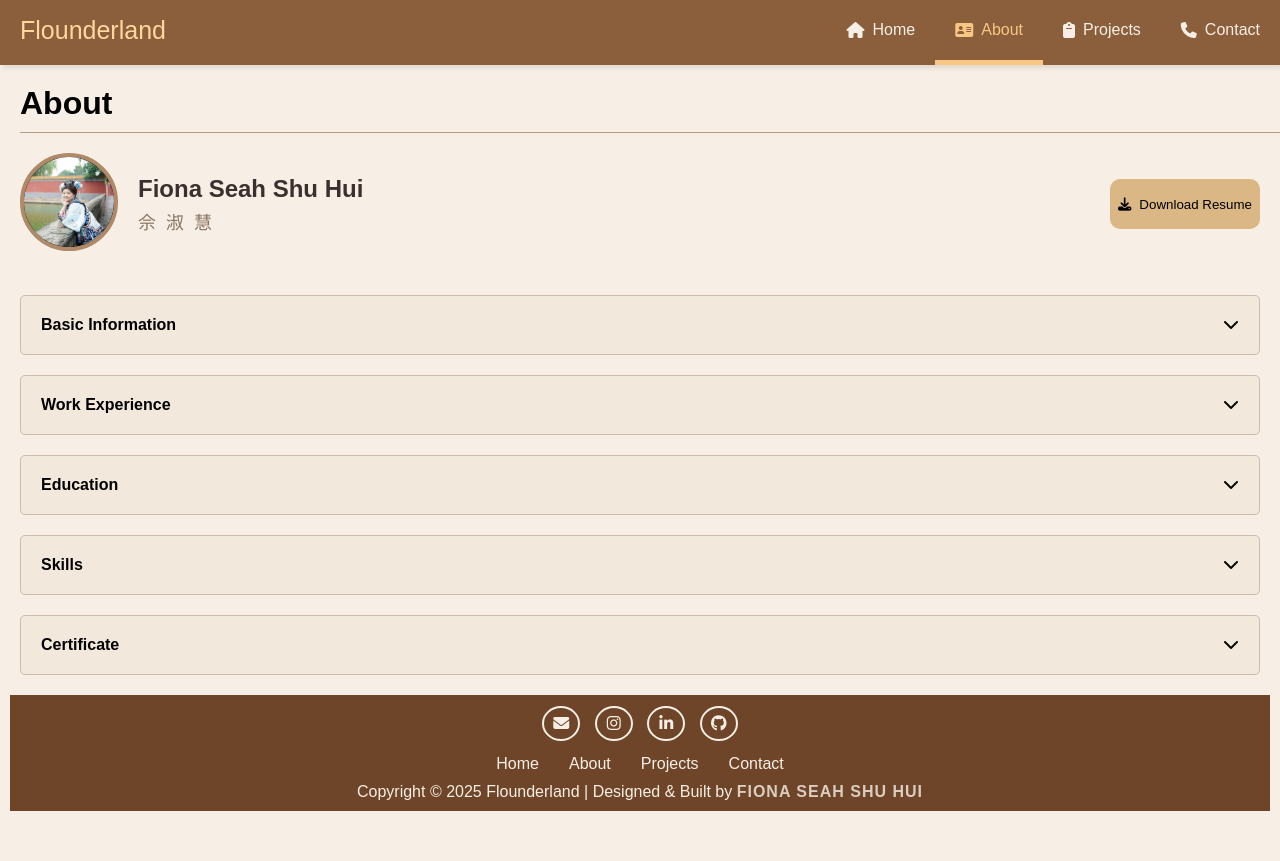
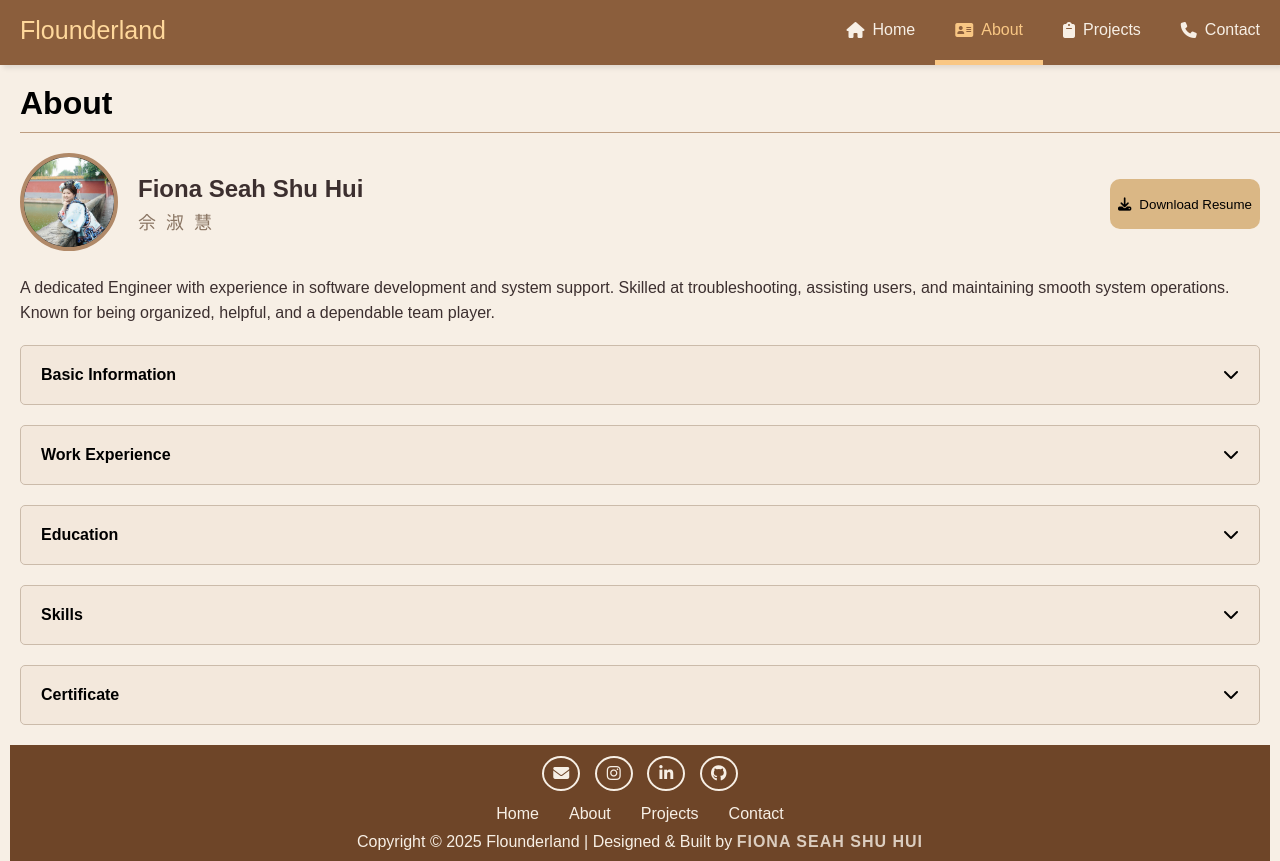
Before and after one commit to FionaSeahShuHui1998/Flounderland, a plain HTML site: page about.html in a window 1280 px wide. Before the commit the page ends 811 px from the top, so only its background shows below. Drawn offline with Linux system fonts and the light colour scheme.

Commit message:
feat: add personal summary paragraph to About page for better introduction

```diff
--- a/about.html
+++ b/about.html
@@ -83,6 +83,14 @@
       </div>
       <div id="imageModal" class="imageModal" onclick="closeImageModal()">
         <img id="modalImg" />
+      </div>
+      <div class="summary">
+        <p>
+          A dedicated Engineer with experience in software development and
+          system support. Skilled at troubleshooting, assisting users, and
+          maintaining smooth system operations. Known for being organized,
+          helpful, and a dependable team player.
+        </p>
       </div>
       <div class="profileDetails">
         <div class="basicInfo">
--- a/css/about.css
+++ b/css/about.css
@@ -29,6 +29,15 @@ body {
 .profileIntro {
   display: flex;
   padding: 20px;
+}
+
+.summary p {
+  justify-content: space-evenly;
+  margin-left: 20px;
+  margin-right: 20px;
+  font-size: 16px;
+  line-height: 25px;
+  color: #3c2f2f;
 }
 
 .profilePic {
```
